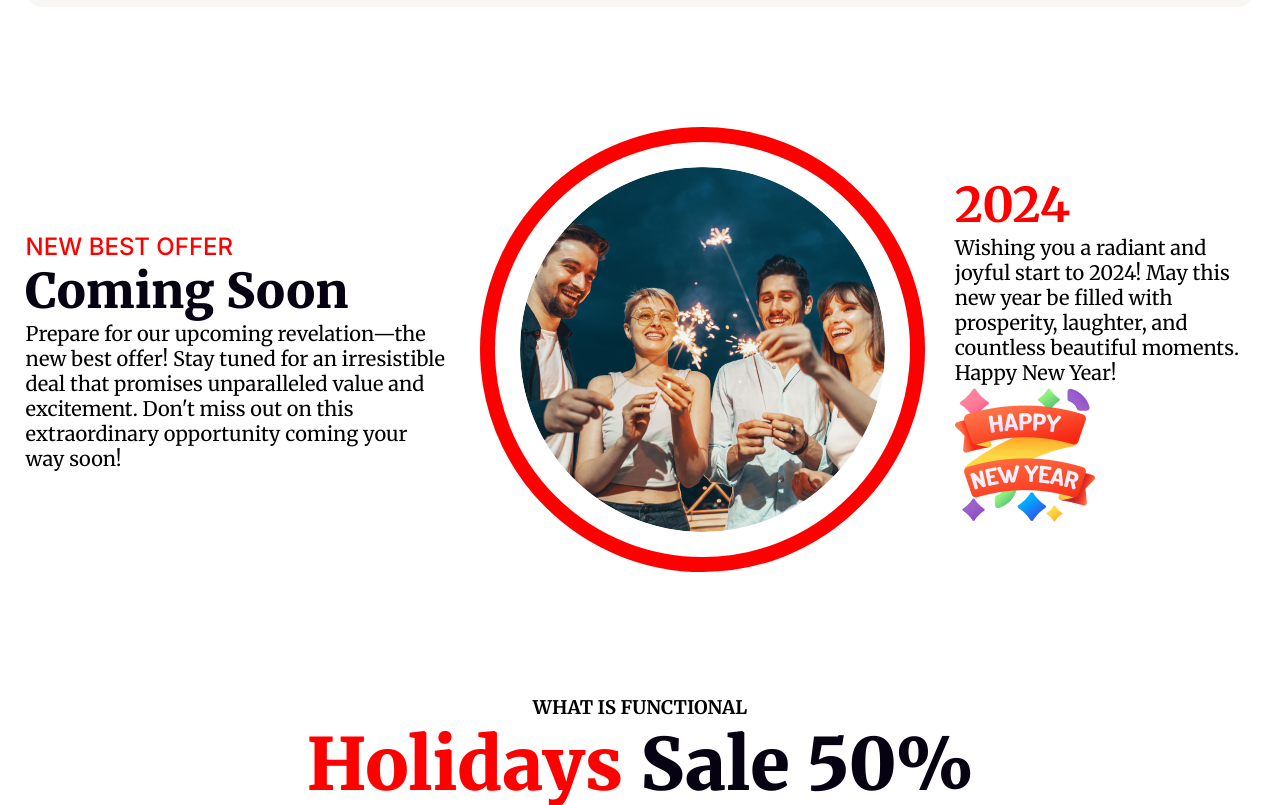
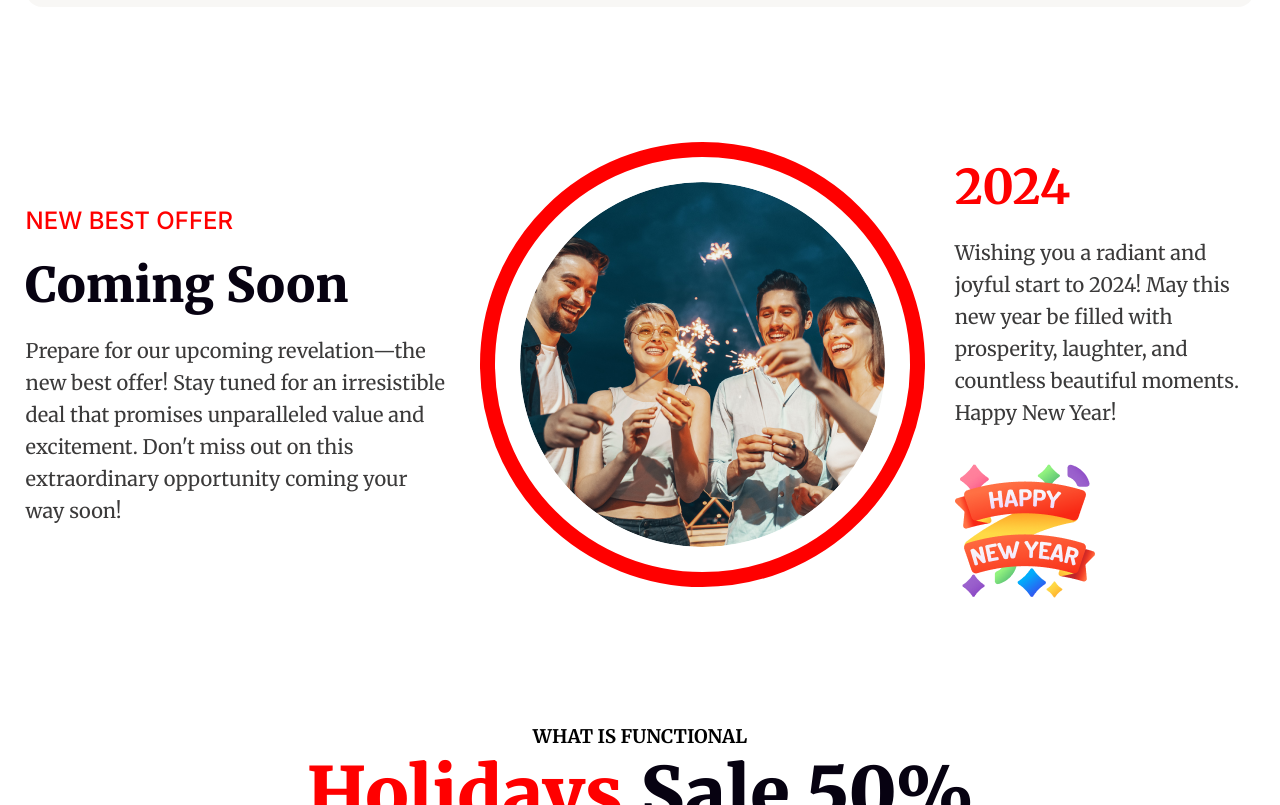
Before and after one commit to omarfaruk75/new-year-website, a plain HTML site: page index.html in a window 1280 px wide. Shown: the part 2680-3485 px from the top of the page. Drawn offline with Linux system fonts and the light colour scheme.

Commit message:
year test update

```diff
--- a/styles/style.css
+++ b/styles/style.css
@@ -98,7 +98,7 @@ body{
     }
     .btn-primary{
         color: #FFF;
-        background-color: rgb(31, 175, 31);
+         background-color:#ff0000;
         padding: 12px;
         font-size: 20px;
         font-weight: 700;
@@ -106,10 +106,10 @@ body{
         border: 0;
         border-radius: 5px;
     }
-    .btn-primary:hover{
-        background-color:;
+    /* .btn-primary:hover{
+        background-color: ;
 
-    }
+    } */
     .party-place-section{
         margin: 0 2%;
         max-width: 1320px;
@@ -132,7 +132,7 @@ body{
     }
     .party-date{
          font-size: 32px;
-        color: #000;
+         color: #000;
     }
     .party-time{
      font-size: 32px;
@@ -152,6 +152,7 @@ body{
         margin-bottom: 126px;
 
     }
+
     .image-round-section{
         margin: 0 2%;
         max-width: 1320px;
@@ -163,10 +164,12 @@ body{
         justify-content: space-evenly;
         gap: 30px;
     }
+
     .offer-title{
         color: #F00;
         font-family: Inter;
         font-size: 24px;
+        margin-bottom: 20px;
     }
     .offer-time{
         color: #070211;
@@ -176,17 +179,27 @@ body{
     }
     .offer-description{
         font-size: 20px;
+        font-weight: 400;
+        padding-top: 20px;
+         font-family: Inter;
+        line-height: 32px;
+        color: #3b3a3a;
 
     }
     .offer-image img{
         border-radius: 50%;
         border: 15px solid #F00;
         padding: 25px;
+
     }
     .offer-2024{
+        padding-top: 30px;
         color: #F00;
         font-size: 48px;
         font-weight: 700;
+    }
+    .offer-year-image{
+        margin-top: 32px;
     }
     .holidays{
         margin: 0 2%;
```
